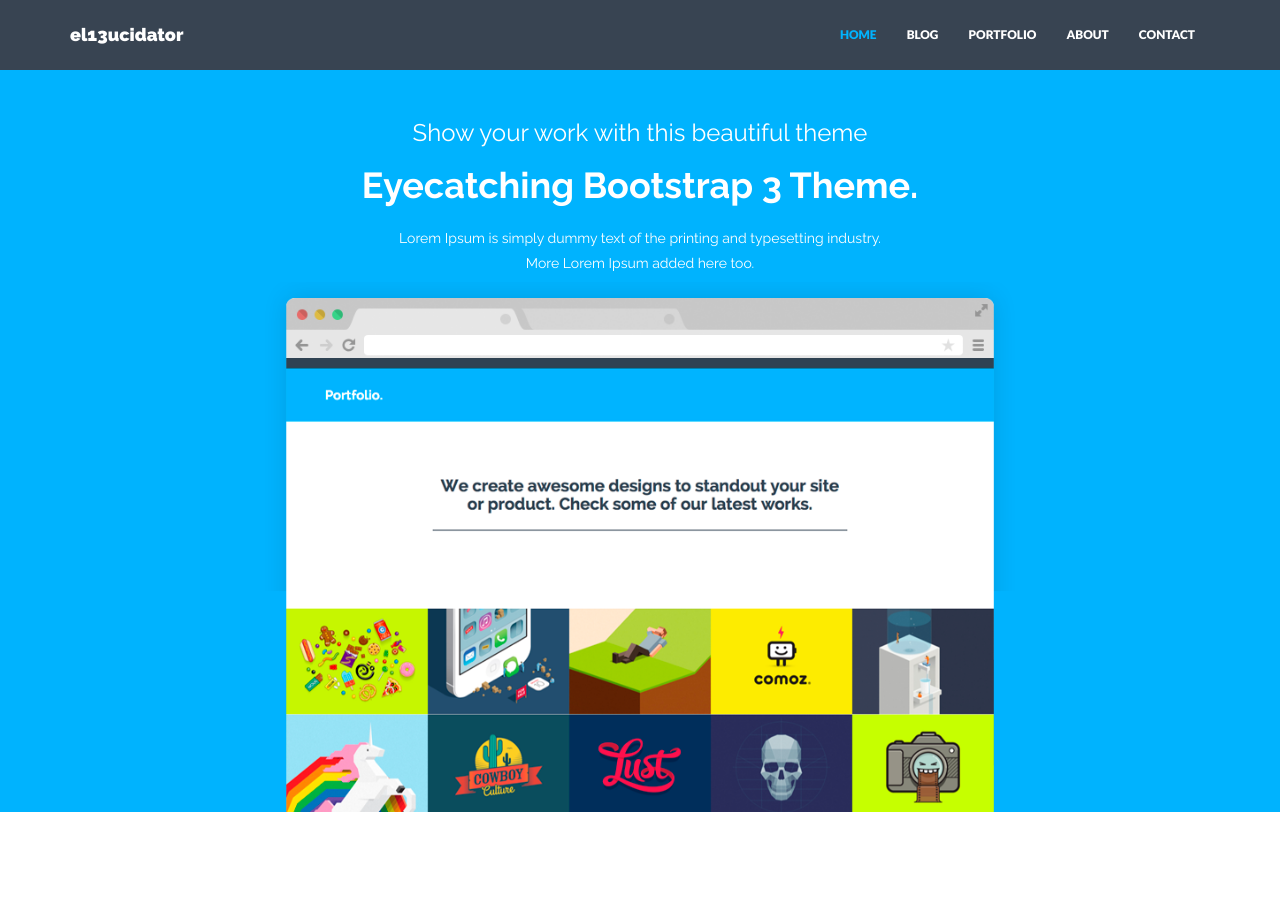
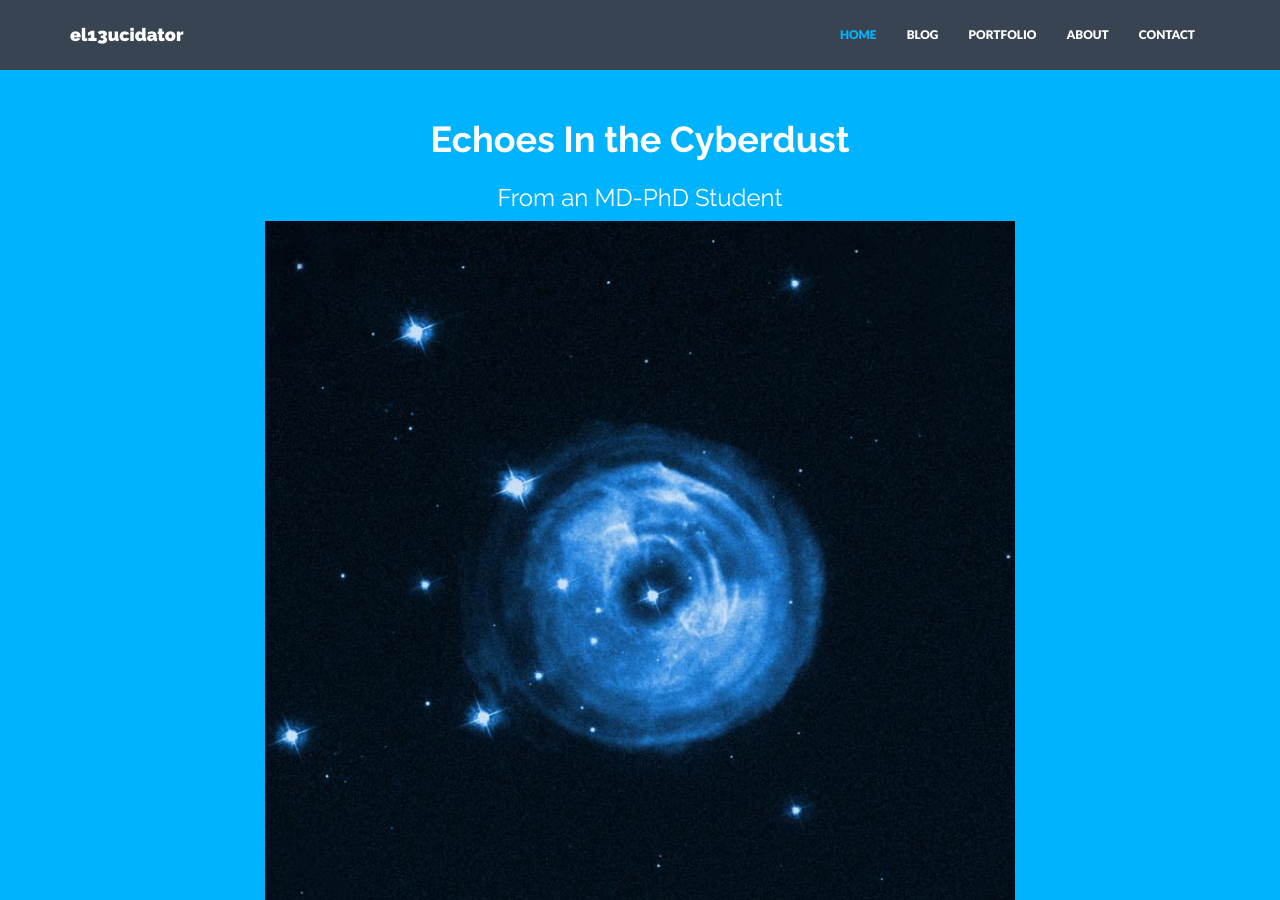
Before and after one commit to el13ucidator/el13ucidator.github.io, a Jekyll site: the page built from index.html, in a window 1280 px wide and 900 px high. Built offline with Jekyll 4.4.1, drawn with Linux system fonts in a browser that asks for light colours; nearby versions of some CDN libraries.

Commit message:
add header title and img

```diff
--- a/_includes/header.html
+++ b/_includes/header.html
@@ -2,13 +2,11 @@
     <div class="container">
         <div class="row">
             <div class="col-lg-8 col-lg-offset-2">
-                <h3>Show your work with this beautiful theme</h3>
-                <h1>Eyecatching Bootstrap 3 Theme.</h1>
-                <h5>Lorem Ipsum is simply dummy text of the printing and typesetting industry.</h5>
-                <h5>More Lorem Ipsum added here too.</h5>
+                <h1>Echoes In the Cyberdust</h1>
+                <h3>From an MD-PhD Student</h3>
             </div>
             <div class="col-lg-8 col-lg-offset-2 himg">
-                <img src="{{ "/assets/img/browser.png" | prepend: site.baseurl }}" class="img-responsive">
+                <img src="{{ "/assets/img/header-bg.jpg" | prepend: site.baseurl }}" class="img-responsive">
             </div>
         </div><!-- /row -->
     </div> <!-- /container -->
```
